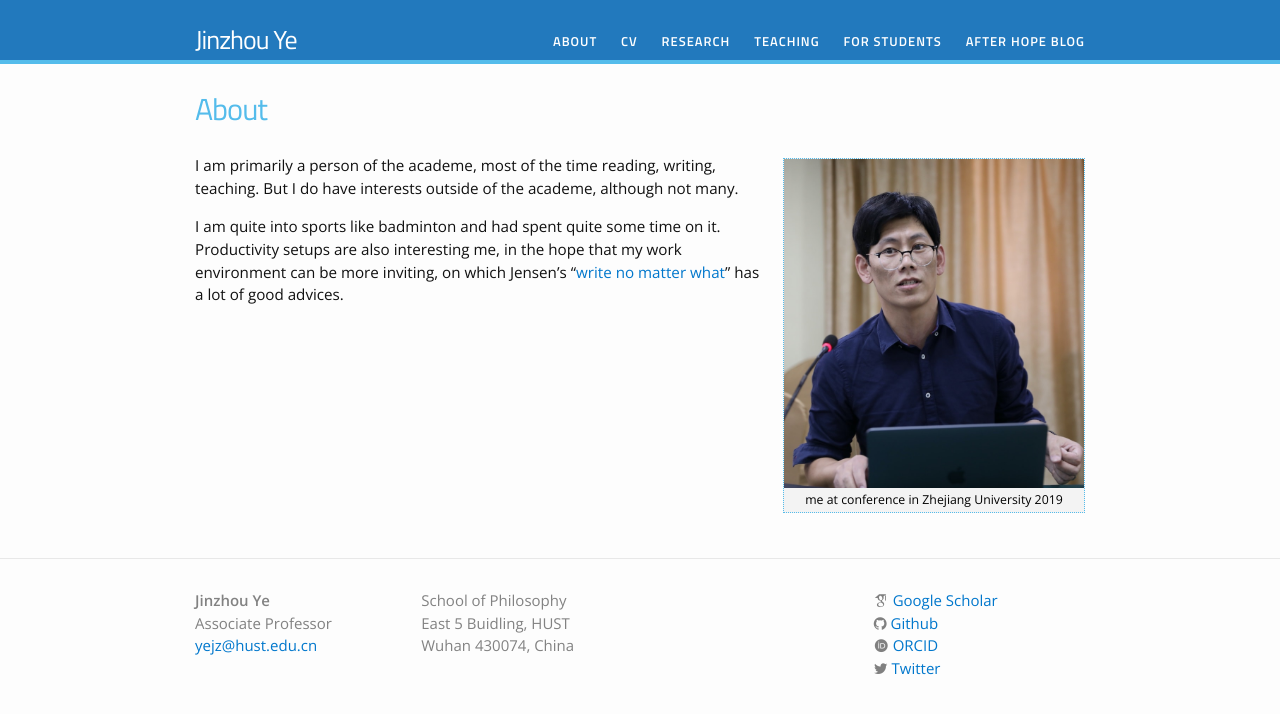
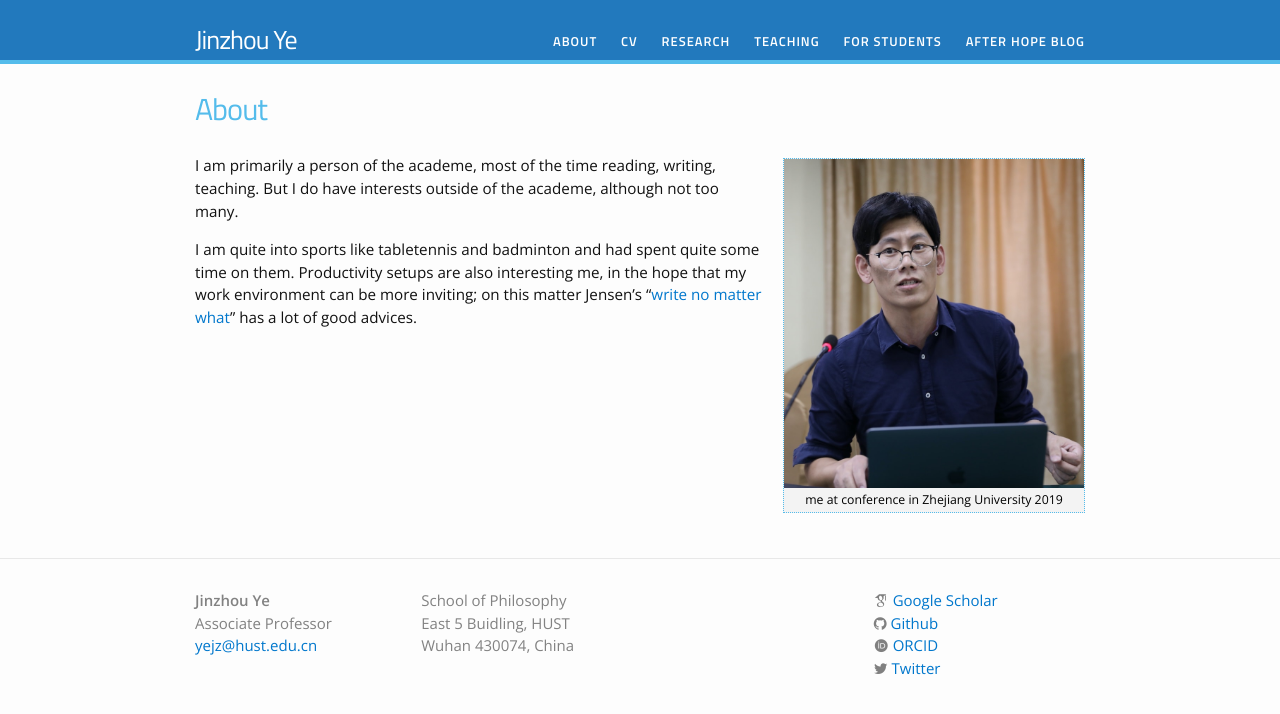
Before and after one commit to yejzh/yejzh.github.io, a Jekyll site: the page built from about.md, in a window 1280 px wide. Shown: the top 714 px of the page. Built offline with Jekyll 4.4.1, drawn with Linux system fonts in a browser that asks for light colours; nearby versions of some CDN libraries; some web fonts are replaced.

Commit message:
Update about.md

```diff
--- a/about.md
+++ b/about.md
@@ -6,7 +6,7 @@
 
 {% include image.html url="/images/moi@2019.jpg" caption="me at conference in Zhejiang University 2019" width=300 align="right" %}
 
-I am primarily a person of the academe, most of the time reading, writing, teaching. But I do have interests outside of the academe, although not many.
+I am primarily a person of the academe, most of the time reading, writing, teaching. But I do have interests outside of the academe, although not too many.
 
 
-I am quite into sports like badminton and had spent quite some time on it. Productivity setups are also interesting me, in the hope that my work environment can be more inviting, on which Jensen's "[write no matter what](https://www.amazon.com/Write-Matter-What-Academics-Publishing/dp/022646170X){:target="_blank"}" has a lot of good advices.
+I am quite into sports like tabletennis and badminton and had spent quite some time on them. Productivity setups are also interesting me, in the hope that my work environment can be more inviting; on this matter Jensen's "[write no matter what](https://www.amazon.com/Write-Matter-What-Academics-Publishing/dp/022646170X){:target="_blank"}" has a lot of good advices.
```
